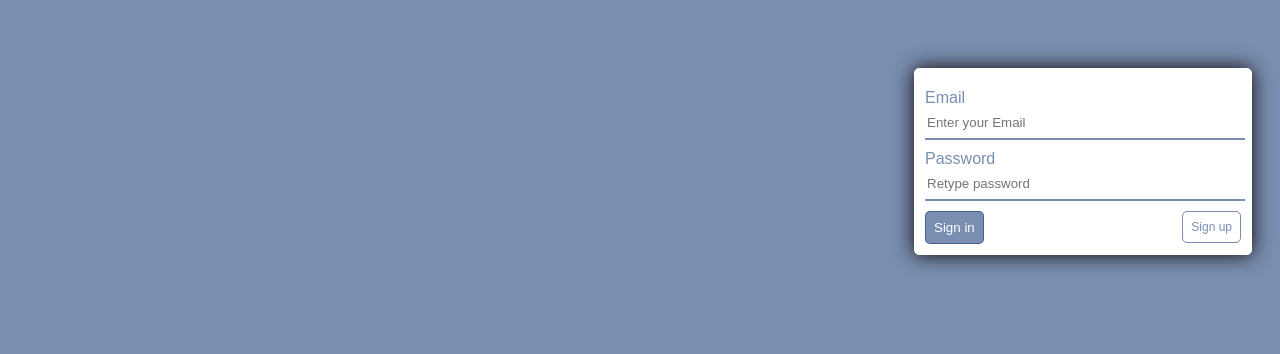
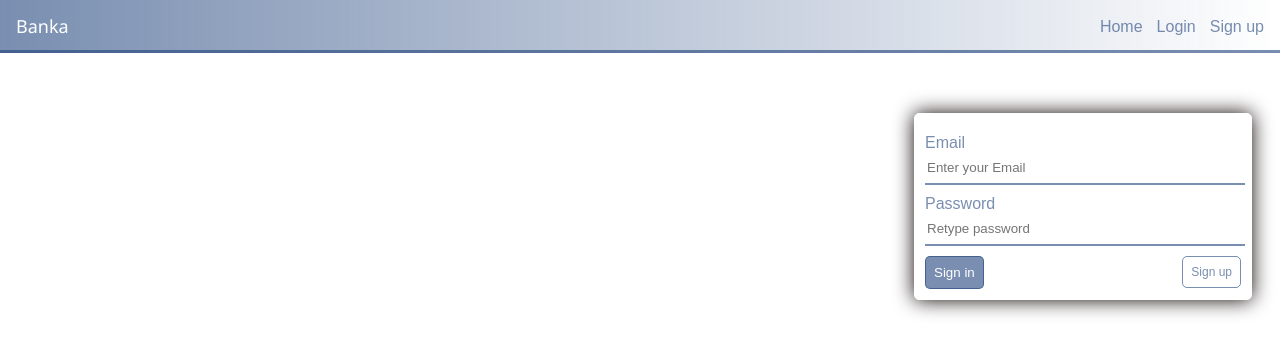
Before and after one commit to j4l13n/banka, a plain HTML site: page UI/login.html in a window 1280 px wide. Drawn offline with Linux system fonts and the light colour scheme.

Commit message:
i added navigation bar in index, signup and login pages

```diff
--- a/UI/css/style.css
+++ b/UI/css/style.css
@@ -1,6 +1,6 @@
 @media only screen and (min-width: 500px){
     body {
-        background-color: rgb(32, 67, 124, 0.6);
+        background-color: white;
         background-repeat: no-repeat;
         background-attachment: fixed;
         font-family: Arial, Helvetica, sans-serif;
@@ -96,4 +96,40 @@
 		box-shadow: 0 0 20px rgb(14, 4, 4);
     }
 
+    .navigation {
+        display: block;
+        background-image: linear-gradient(to left, white, rgb(32, 67, 124, 0.6));
+        padding: 14px 16px;
+        margin-top: -8px;
+        margin-left: -8px;
+        margin-right: -8px;
+        border-bottom: 3px solid rgb(32, 67, 124, 0.6);
+    }
+
+    a.brand {
+        text-decoration: none;
+        font-size: 18px;
+        font-family: 'Segoe UI', Tahoma, Geneva, Verdana, sans-serif;
+        color: white;
+    }
+
+    ul.nav {
+        list-style-type: none;
+        margin: 0;
+        padding: 0;
+        margin-top: -20px;
+        overflow: hidden;
+    }
+
+    ul > li {
+        float: right;
+
+    }
+
+    li a {
+        display: block;
+        color: rgb(32, 67, 124, 0.6);
+        text-decoration: none;
+        padding-left: 14px;
+    }
 }
--- a/UI/login.html
+++ b/UI/login.html
@@ -4,11 +4,23 @@
     <meta charset="UTF-8">
     <meta name="viewport" content="width=device-width, initial-scale=1.0">
     <meta http-equiv="X-UA-Compatible" content="ie=edge">
-    <title>Sign Up</title>
+    <title>Login</title>
     <link rel="stylesheet" type="text/css" media="screen" href="css/style.css">
 </head>
 <body>
     <div class="container">
+        <div class="">
+            <nav class="navigation">
+                <div class="">
+                    <a href="index.html" class="brand">Banka</a>
+                </div>
+                <ul class="nav nav-right">
+                    <li><a href="signup.html">Sign up</a></li>
+                    <li><a href="login.html">Login</a></li>
+                    <li><a href="index.html">Home</a></li>
+                </ul>
+            </nav>
+        </div>
         <div class="column-4-sign">
             <form action="" method="" id="">
                 <div class="group">
```
Also changed, not shown: UI/index.html (+13 -3 lines), UI/signup.html (+12 -0 lines).
